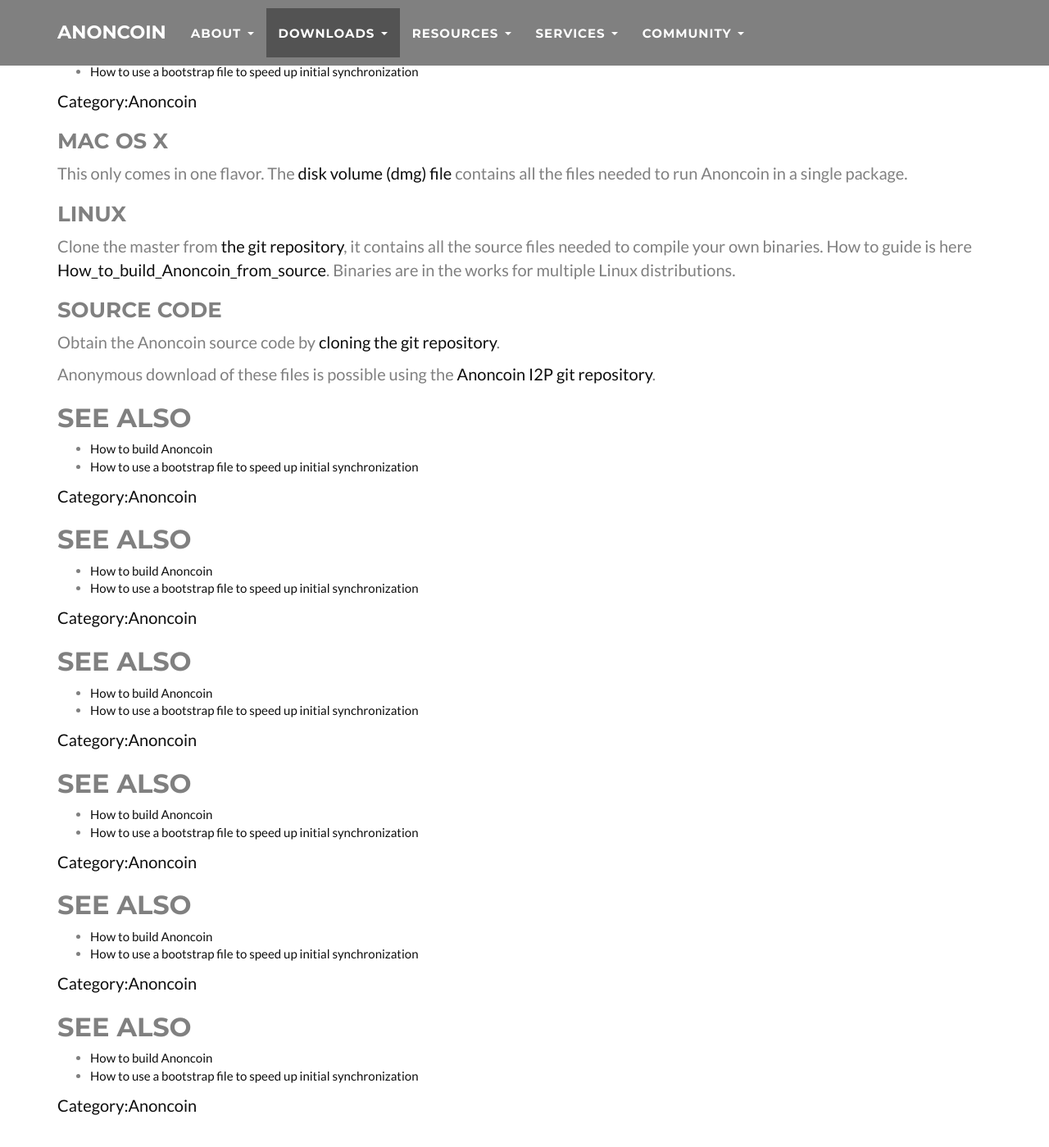
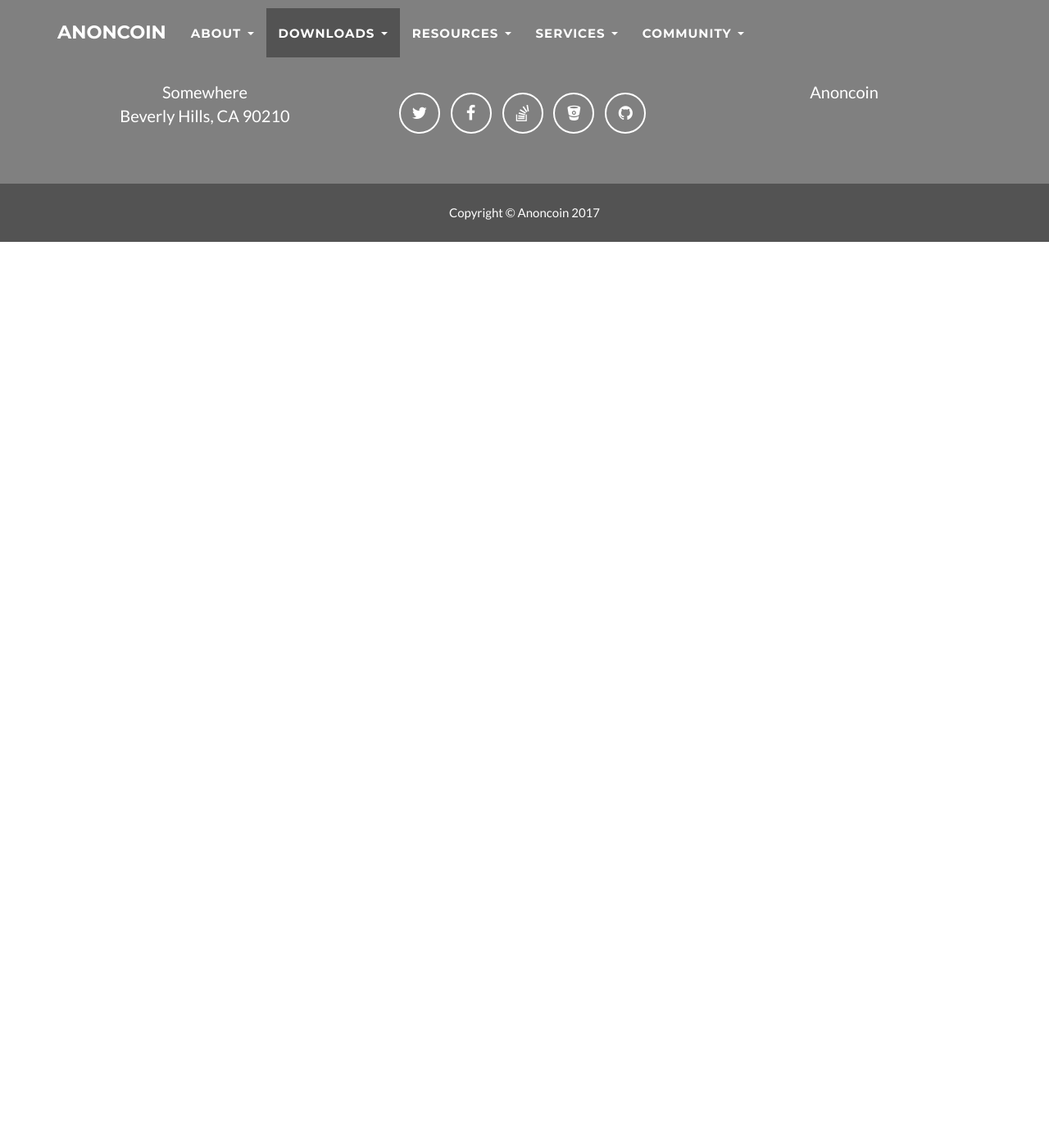
Before and after one commit to Anoncoin/anoncoin-website, a Jekyll site: the page built from Download.md, in a window 1280 px wide and 1400 px high, scrolled down 1075 px. Shown: the whole window at 82% size. Built offline with Jekyll 4.4.1, drawn with Linux system fonts in a browser that asks for light colours; after the commit the page ends 1370 px from its top, so only the background shows below that; some of the changed text lies outside the part shown.

Commit message:
Fix download page

```diff
--- a/Download.md
+++ b/Download.md
@@ -20,38 +20,6 @@ Choose one of the the following options below.
 
 You can choose execute the setup.exe from the [extractable zip file](https://anoncoin.net/downloads/0.9.6.11/) to be run from the directory, or just run the included [anoncoind daemon](https://anoncoin.net/downloads/0.9.6.11/) if you won't be using the QT graphic user interface.
 
-See also
---------
-
--   [How to build Anoncoin](/How_to_build_Anoncoin "wikilink")
--   [How to use a bootstrap file to speed up initial synchronization](/How_to_use_a_bootstrap_file_to_speed_up_initial_synchronization "wikilink")
-
-[Category:Anoncoin](/Category:Anoncoin "wikilink")
-
-See also
---------
-
--   [How to build Anoncoin](/How_to_build_Anoncoin "wikilink")
--   [How to use a bootstrap file to speed up initial synchronization](/How_to_use_a_bootstrap_file_to_speed_up_initial_synchronization "wikilink")
-
-[Category:Anoncoin](/Category:Anoncoin "wikilink")
-
-See also
---------
-
--   [How to build Anoncoin](/How_to_build_Anoncoin "wikilink")
--   [How to use a bootstrap file to speed up initial synchronization](/How_to_use_a_bootstrap_file_to_speed_up_initial_synchronization "wikilink")
-
-[Category:Anoncoin](/Category:Anoncoin "wikilink")
-
-See also
---------
-
--   [How to build Anoncoin](/How_to_build_Anoncoin "wikilink")
--   [How to use a bootstrap file to speed up initial synchronization](/How_to_use_a_bootstrap_file_to_speed_up_initial_synchronization "wikilink")
-
-[Category:Anoncoin](/Category:Anoncoin "wikilink")
-
 ### Mac OS X
 
 This only comes in one flavor. The [disk volume (dmg) file](https://anoncoin.net/downloads/0.9.6.11/) contains all the files needed to run Anoncoin in a single package.
@@ -65,51 +33,3 @@ Clone the master from [the git repository](https://github.com/Anoncoin/anoncoin)
 Obtain the Anoncoin source code by [cloning the git repository](https://github.com/Anoncoin/anoncoin).
 
 Anonymous download of these files is possible using the [Anoncoin I2P git repository](http://git.repo.i2p/w/anoncoin.git).
-
-See also
---------
-
--   [How to build Anoncoin](/How_to_build_Anoncoin "wikilink")
--   [How to use a bootstrap file to speed up initial synchronization](/How_to_use_a_bootstrap_file_to_speed_up_initial_synchronization "wikilink")
-
-[Category:Anoncoin](/Category:Anoncoin "wikilink")
-
-See also
---------
-
--   [How to build Anoncoin](/How_to_build_Anoncoin "wikilink")
--   [How to use a bootstrap file to speed up initial synchronization](/How_to_use_a_bootstrap_file_to_speed_up_initial_synchronization "wikilink")
-
-[Category:Anoncoin](/Category:Anoncoin "wikilink")
-
-See also
---------
-
--   [How to build Anoncoin](/How_to_build_Anoncoin "wikilink")
--   [How to use a bootstrap file to speed up initial synchronization](/How_to_use_a_bootstrap_file_to_speed_up_initial_synchronization "wikilink")
-
-[Category:Anoncoin](/Category:Anoncoin "wikilink")
-
-See also
---------
-
--   [How to build Anoncoin](/How_to_build_Anoncoin "wikilink")
--   [How to use a bootstrap file to speed up initial synchronization](/How_to_use_a_bootstrap_file_to_speed_up_initial_synchronization "wikilink")
-
-[Category:Anoncoin](/Category:Anoncoin "wikilink")
-
-See also
---------
-
--   [How to build Anoncoin](/How_to_build_Anoncoin "wikilink")
--   [How to use a bootstrap file to speed up initial synchronization](/How_to_use_a_bootstrap_file_to_speed_up_initial_synchronization "wikilink")
-
-[Category:Anoncoin](/Category:Anoncoin "wikilink")
-
-See also
---------
-
--   [How to build Anoncoin](/How_to_build_Anoncoin "wikilink")
--   [How to use a bootstrap file to speed up initial synchronization](/How_to_use_a_bootstrap_file_to_speed_up_initial_synchronization "wikilink")
-
-[Category:Anoncoin](/Category:Anoncoin "wikilink")
```
